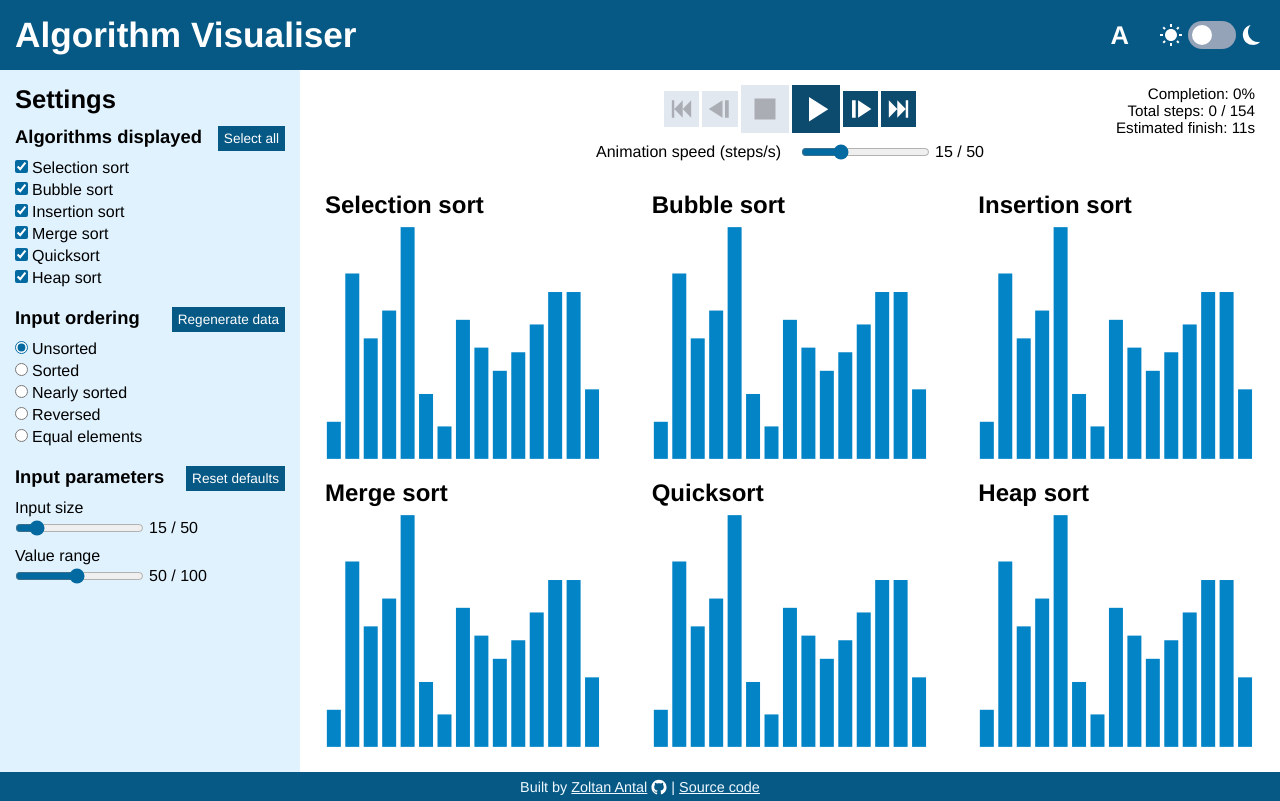
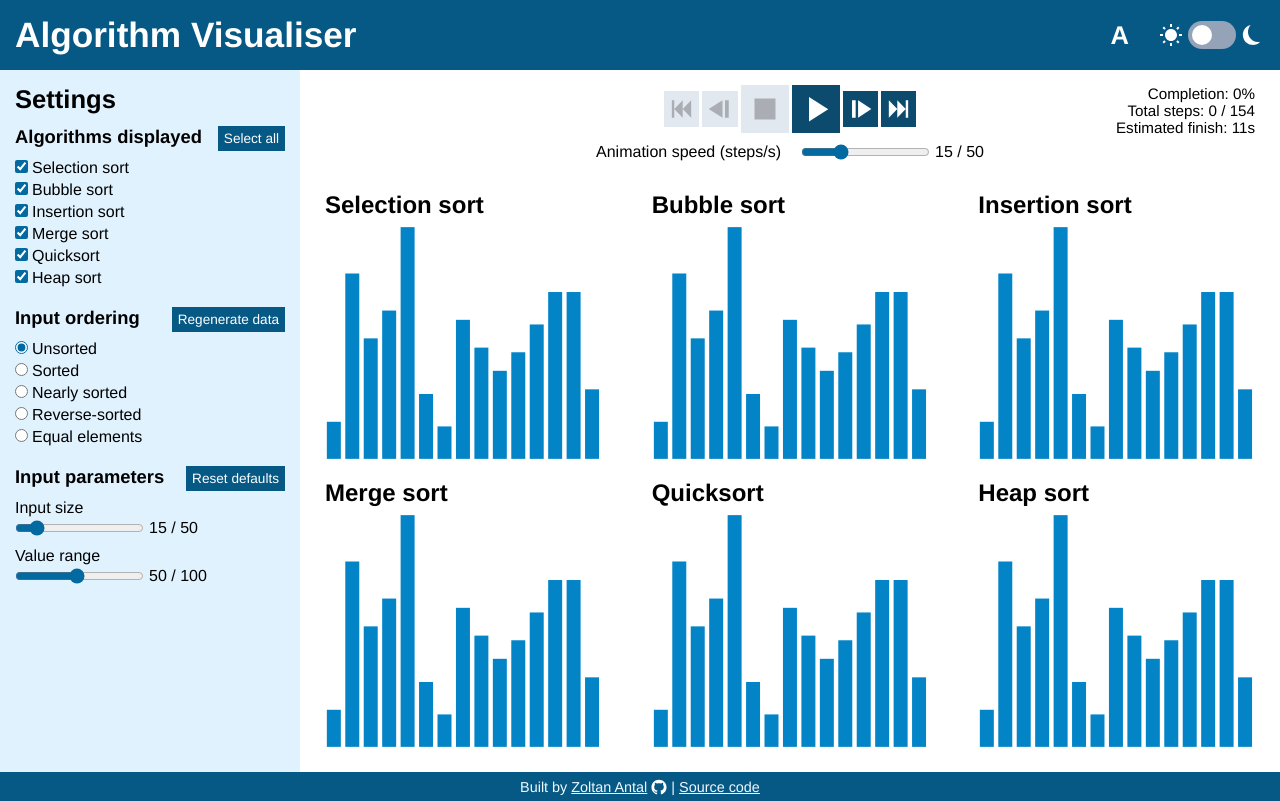
Before and after one commit to zoltan-antal/algorithm-visualiser, a React (Vite) app: page / in a window 1280 px wide. Built offline with nearby package versions, Linux system fonts and the light colour scheme.

Commit message:
Amend label text

```diff
--- a/src/constants/arrayOrderOptions.ts
+++ b/src/constants/arrayOrderOptions.ts
@@ -4,7 +4,7 @@ const ARRAY_ORDER_OPTIONS: ArrayOrderOption[] = [
   { name: 'unsorted', displayName: 'Unsorted' },
   { name: 'sorted', displayName: 'Sorted' },
   { name: 'nearlySorted', displayName: 'Nearly sorted' },
-  { name: 'reversed', displayName: 'Reversed' },
+  { name: 'reversed', displayName: 'Reverse-sorted' },
   { name: 'equal', displayName: 'Equal elements' },
 ];
 
```
